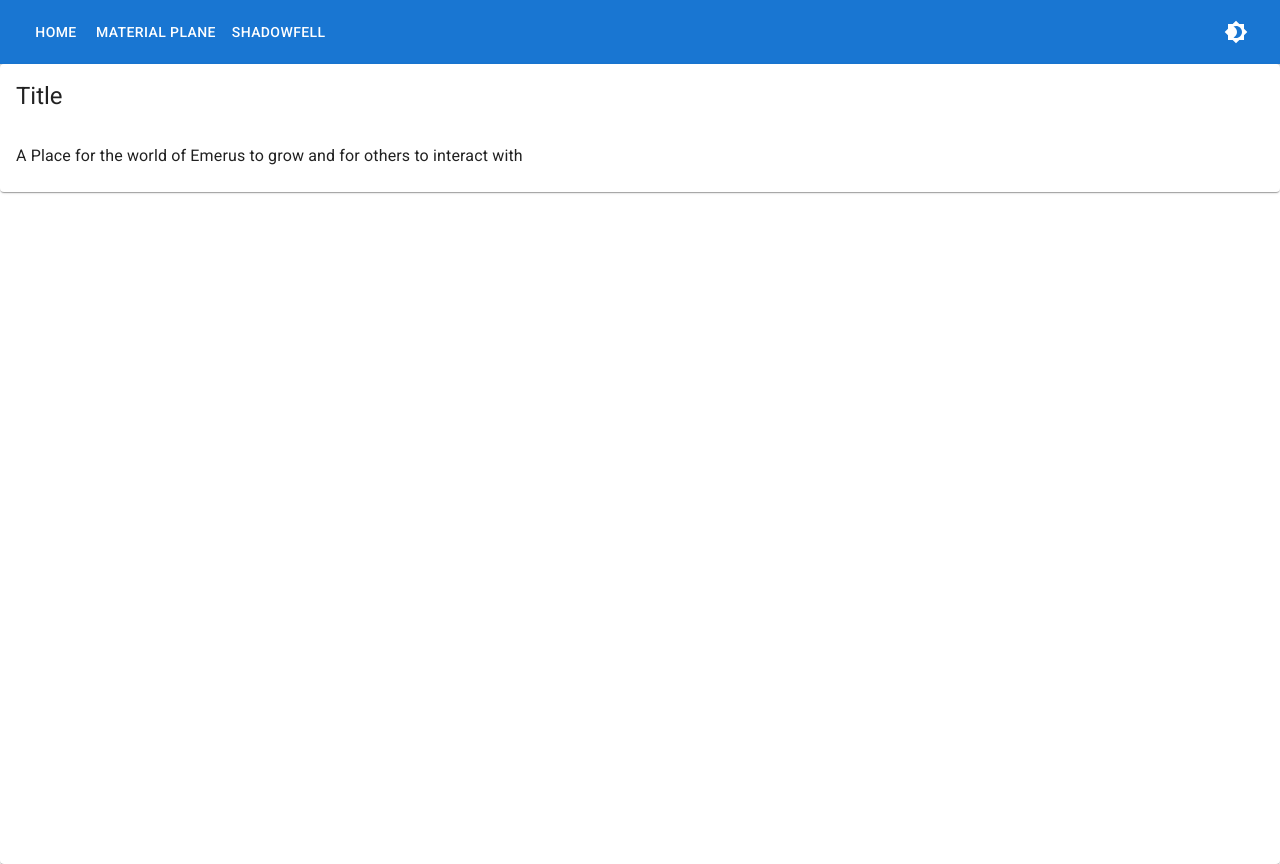
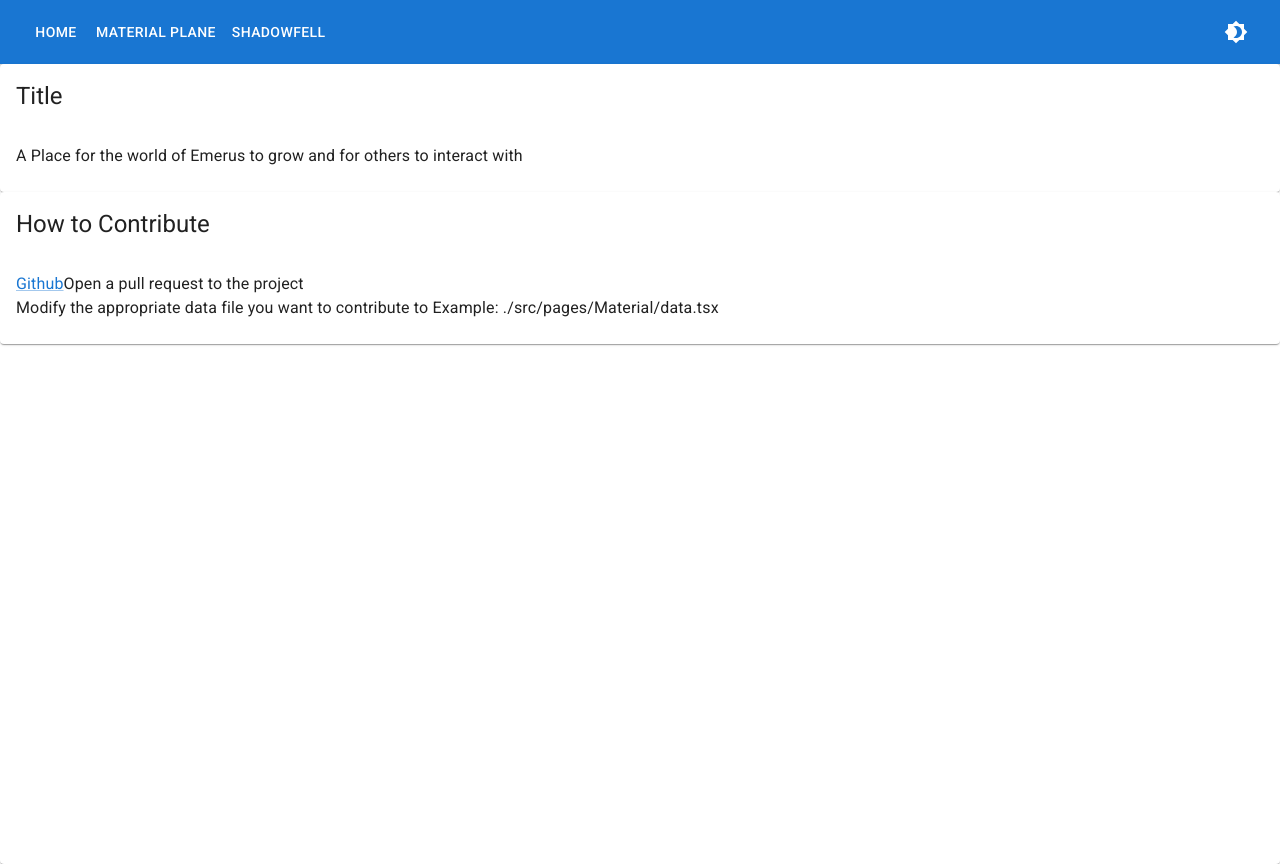
Before and after one commit to HayesAshby/Emerus-Interactive, a React (Vite) app: page /#/ in a window 1280 px wide. Built offline with nearby package versions, Linux system fonts and the light colour scheme; the HTML template or start-up script is replaced by a standard one.

Commit message:
readme on home page

```diff
--- a/src/pages/Home.tsx
+++ b/src/pages/Home.tsx
@@ -1,4 +1,4 @@
-import { Card, CardContent, CardHeader, Typography } from "@mui/material";
+import { Card, CardContent, CardHeader, Link, Typography } from "@mui/material";
 
 const Home = () => {
   return (
@@ -12,6 +12,21 @@ const Home = () => {
           </Typography>
         </CardContent>
       </Card>
+      <Card>
+        <CardHeader title="How to Contribute" />
+        <CardContent>
+          <Typography>
+            <Link href="https://github.com/HayesAshby/Emerus-Interactive">
+              Github
+            </Link>
+            Open a pull request to the project
+          </Typography>
+          <Typography>
+            Modify the appropriate data file you want to contribute to Example:
+            ./src/pages/Material/data.tsx
+          </Typography>
+        </CardContent>
+      </Card>
     </Card>
   );
 };
```
